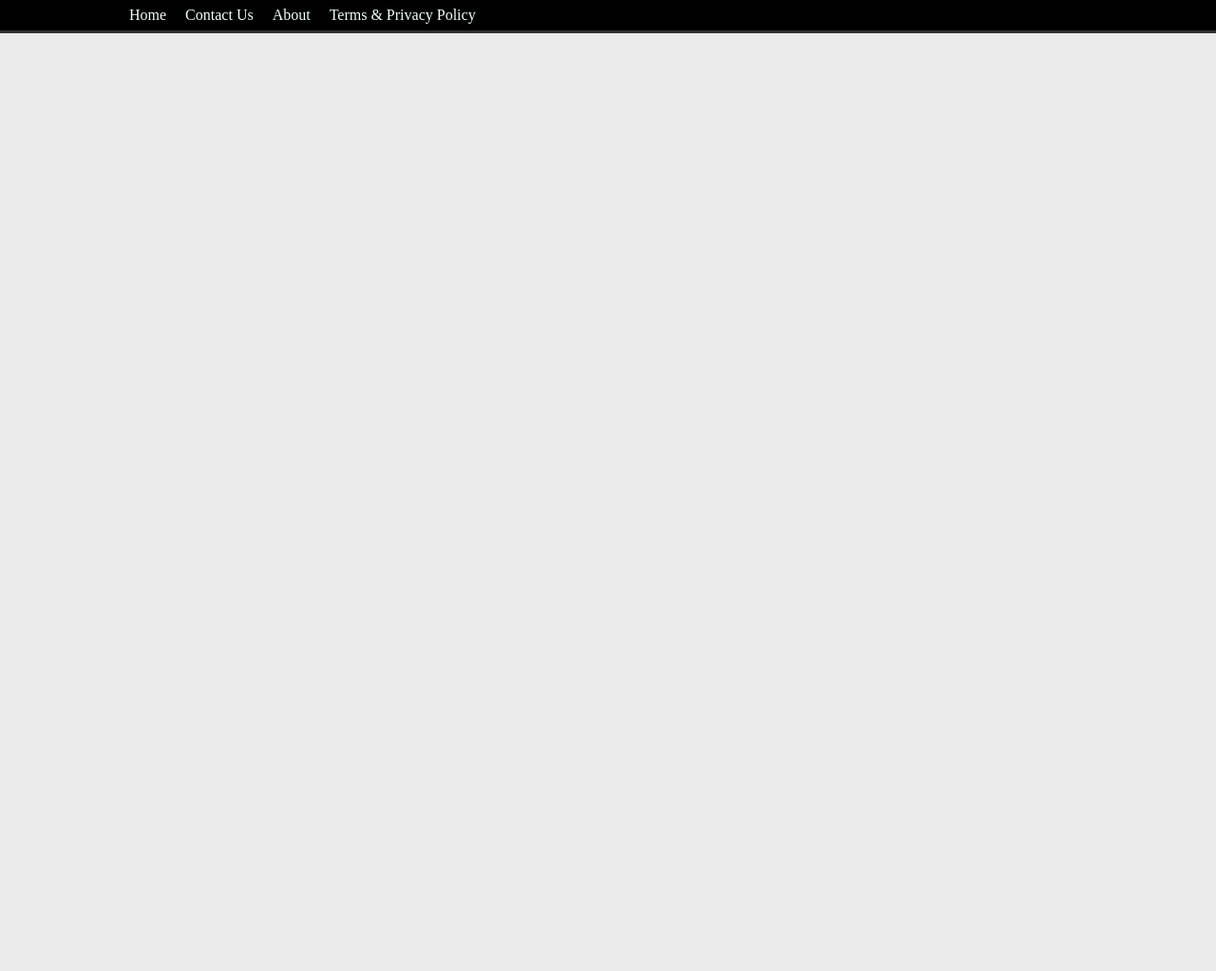
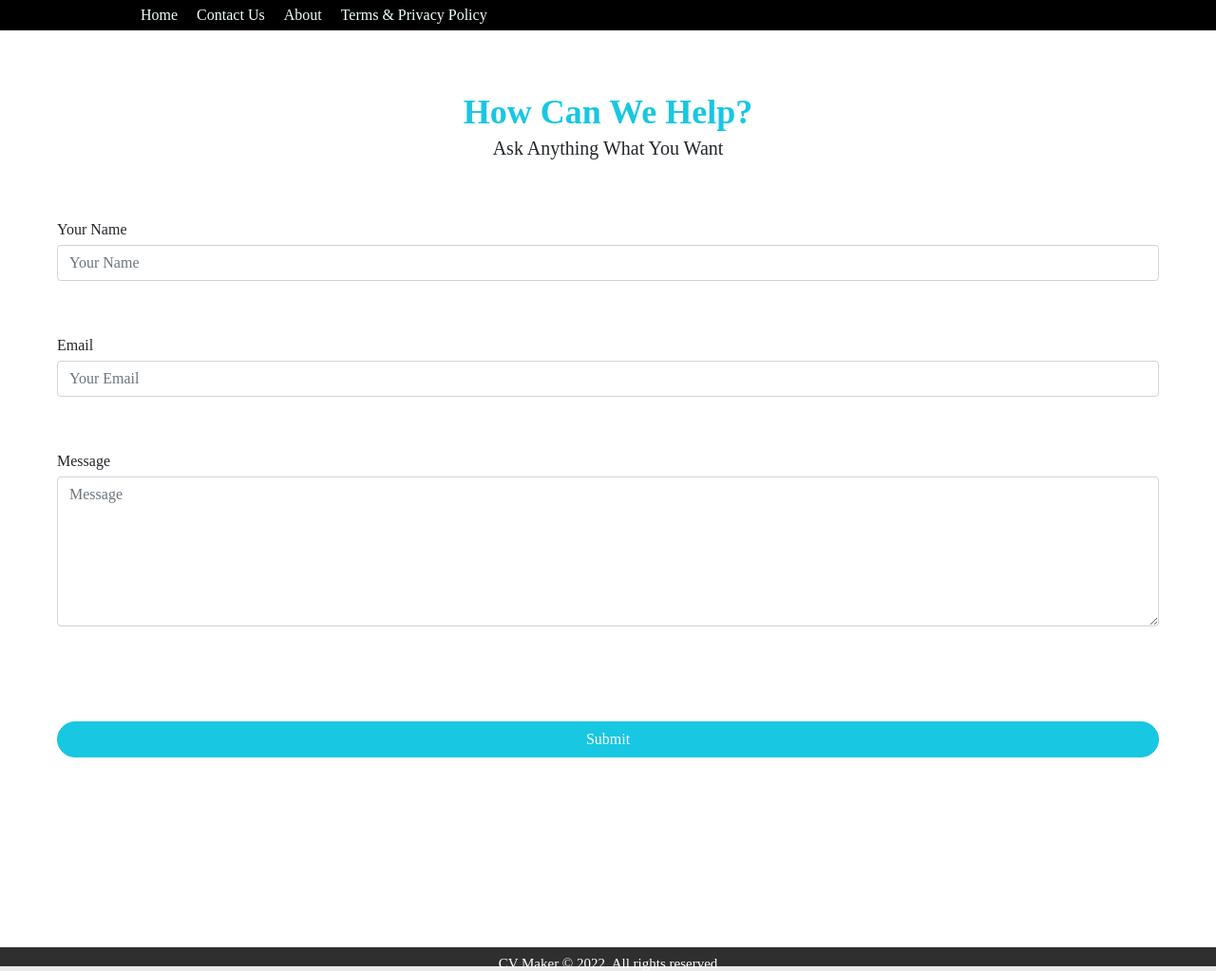
Before and after one commit to zahinaqthar/new-CV-Generator-Project, a PHP site: page /contactus.html in a window 1280 px wide. Shown: the whole page at 95% size. Before the commit the page ends 35 px from the top, so only its background shows below. Run offline with PHP 8.4, Linux system fonts and the light colour scheme.

Commit message:
melengkapi contact us

```diff
--- a/about.html
+++ b/about.html
@@ -13,9 +13,9 @@
             <div class="container">
               <ul>
                 <li><a href="homePage.html">Home</a></li>
-                <li><a href="">Contact Us</a></li>
+                <li><a href="contactus.html">Contact Us</a></li>
                 <li><a href="about.html">About</a></li>
-                <li><a href="">Terms & Privacy Policy</a></li>
+                <li><a href="termsandpolicy.html">Terms & Privacy Policy</a></li>
               </ul>
             </div>
           </div>
--- a/contactus.html
+++ b/contactus.html
@@ -4,7 +4,8 @@
         <meta charset="UTF-8" />
         <meta http-equiv="X-UA-Compatible" content="IE=edge" />
         <meta name="viewport" content="width=device-width, initial-scale=1.0" />
-        <title>My CV Generator | Sign Up</title>
+        <title>My CV Generator | Contact Us</title>
+        <link href="https://cdn.jsdelivr.net/npm/bootstrap@5.0.2/dist/css/bootstrap.min.css" rel="stylesheet" integrity="sha384-EVSTQN3/azprG1Anm3QDgpJLIm9Nao0Yz1ztcQTwFspd3yD65VohhpuuCOmLASjC" crossorigin="anonymous">
         <link rel="icon" href="asset/cv logo.png" type="image/x-icon">
         <link rel="stylesheet" href="style.css" />
     </head>
@@ -13,11 +14,34 @@
             <div class="container">
               <ul>
                 <li><a href="homePage.html">Home</a></li>
-                <li><a href="">Contact Us</a></li>
+                <li><a href="contactus.html">Contact Us</a></li>
                 <li><a href="about.html">About</a></li>
-                <li><a href="">Terms & Privacy Policy</a></li>
+                <li><a href="termsandpolicy.html">Terms & Privacy Policy</a></li>
               </ul>
             </div>
+          </div>
+
+          <div class="aturcontact">
+            <div class="contactuspertama">
+                <h3>How Can We Help?</h3>
+                <p>Ask Anything What You Want</p>
+          </div>
+          <div class="inputcontactpertama">
+            <label for="name" class="form-label">Your Name</label>
+            <input type="text" name="name" class="form-control" placeholder="Your Name" required>
+          </div>
+          <div class="inputcontactpertama">
+            <label for="name" class="form-label">Email</label>
+            <input type="text" name="email" class="form-control" placeholder="Your Email" required>
+          </div>
+          <div class="inputcontactpertama">
+            <label for="message" class="form-label">Message</label>
+            <textarea name="message" cols="20" rows="6" class="form-control" placeholder="Message"></textarea>
+          </div>
+
+          <div class="buttoncontactpertama">
+            <button class="btn btn-primary buttoncontact">Submit</button>
+          </div>
           </div>
 
 
--- a/style.css
+++ b/style.css
@@ -105,6 +105,7 @@
 section {
   display: block;
 }
+
 body {
   line-height: 1;
 }
@@ -311,13 +312,11 @@
 }
 
 .containerabout h1{
-  font: inherit;
   padding-top: 100px;
   text-align: center;
 }
 
 .containerabout p{
-  font: inherit;
   padding-top: 12px;
   text-align: center;
 }
@@ -370,3 +369,54 @@
   padding-bottom: 24px;
   border-color: #18c7e1;
 }
+
+.contactuspertama{
+  padding: 100px;
+  padding-bottom: 48px;
+  text-align: center;
+  background-color: white;
+}
+
+.inputcontactpertama{
+  background-color: white;
+  padding: 60px;
+  padding-top: 0px;
+}
+
+.buttoncontact{
+  background-color:#18c7e1;
+  width: 100%;
+  border-color: #18c7e1;
+  border-radius: 60px;
+  font-weight: 300;
+  font-size: 16px;
+}
+
+.buttoncontact:hover{
+  background-color: white;
+  color:#18c7e1;
+  border-color: #18c7e1;
+  width: 100%;
+  border-radius: 60px;
+}
+
+.buttoncontactpertama{
+  background-color: white;
+  padding-top: 40px;
+  padding-bottom: 200px;
+  padding-right: 60px;
+  padding-left: 60px;
+}
+
+.contactuspertama h3{
+  font-weight: 600;
+  color: #18c7e1;
+  font-size: 36px;
+}
+
+.contactuspertama p{
+  font-weight: 400;
+  font-size: 20px;
+  padding-top: 10px;
+  padding-bottom: 20px;
+}
--- a/termsandpolicy.html
+++ b/termsandpolicy.html
@@ -4,7 +4,7 @@
         <meta charset="UTF-8" />
         <meta http-equiv="X-UA-Compatible" content="IE=edge" />
         <meta name="viewport" content="width=device-width, initial-scale=1.0" />
-        <title>My CV Generator | Sign Up</title>
+        <title>My CV Generator | Terms Privacy and Policy</title>
         <link rel="icon" href="asset/cv logo.png" type="image/x-icon">
         <link rel="stylesheet" href="style.css" />
     </head>
@@ -13,9 +13,9 @@
             <div class="container">
               <ul>
                 <li><a href="homePage.html">Home</a></li>
-                <li><a href="">Contact Us</a></li>
+                <li><a href="contactus.html">Contact Us</a></li>
                 <li><a href="about.html">About</a></li>
-                <li><a href="">Terms & Privacy Policy</a></li>
+                <li><a href="termsandpolicy.html">Terms & Privacy Policy</a></li>
               </ul>
             </div>
           </div>
```
